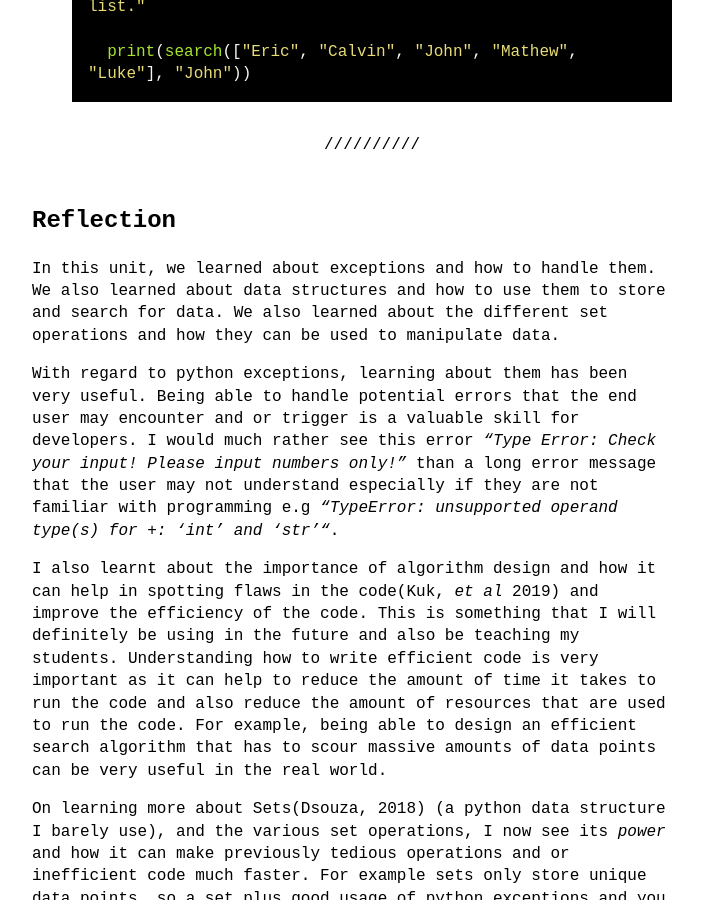
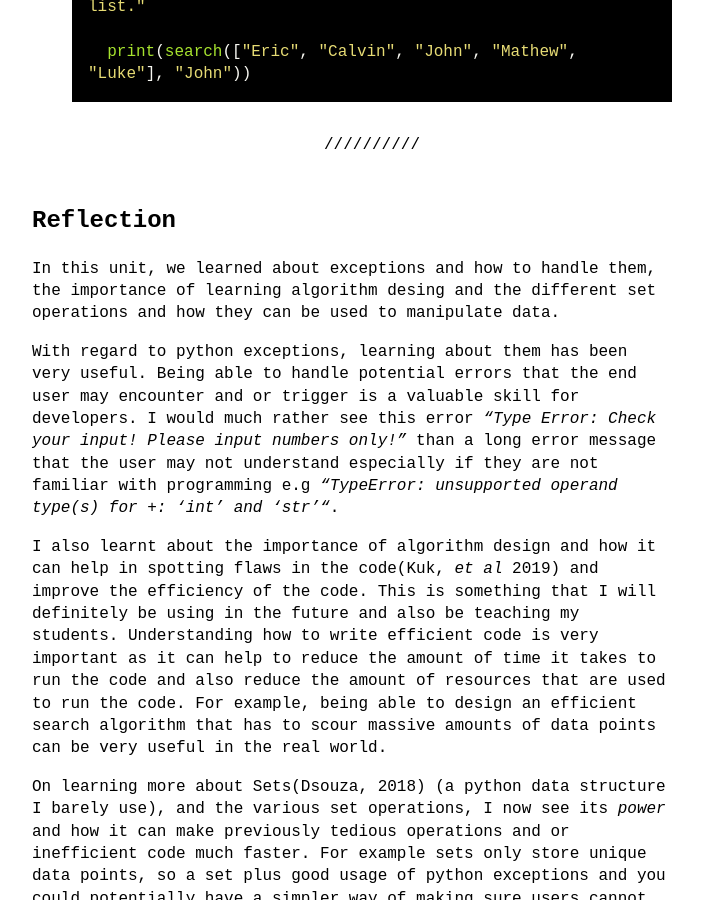
Before and after one commit to nkosi-tauro/essex-eportfolio-old, a Jekyll site: the page built from module_oop/unit8.md, in a window 1280 px wide and 900 px high, scrolled down 2829 px. Shown: the whole window, without its empty margins (288-991 px from the left). Built offline with Jekyll 4.4.1, drawn with Linux system fonts in a browser that asks for light colours.

Commit message:
update reflection

```diff
--- a/module_oop/unit8.md
+++ b/module_oop/unit8.md
@@ -68,7 +68,7 @@ permalink: module_oop/unit8/
 ---
 
 ## Reflection
-In this unit, we learned about exceptions and how to handle them. We also learned about data structures and how to use them to store and search for data. We also learned about the different set operations and how they can be used to manipulate data.
+In this unit, we learned about exceptions and how to handle them, the importance of learning algorithm desing and the different set operations and how they can be used to manipulate data.
 
 With regard to python exceptions, learning about them has been very useful. Being able to handle potential errors that the end user may encounter and or trigger is a valuable skill for developers. I would much rather see this error *"Type Error: Check your input! Please input numbers only!"* than a long error message that the user may not understand especially if they are not familiar with programming e.g *"TypeError: unsupported operand type(s) for +: 'int' and 'str'"*.
 
```
